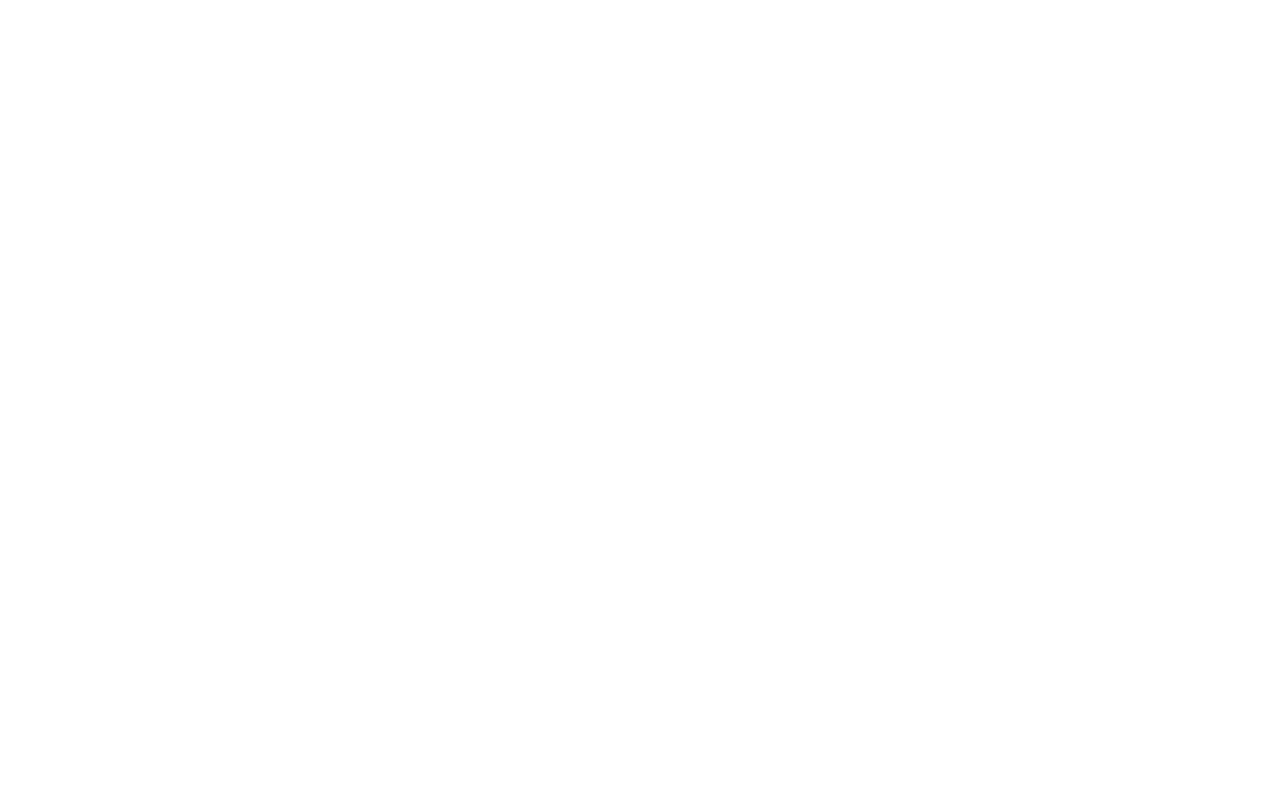
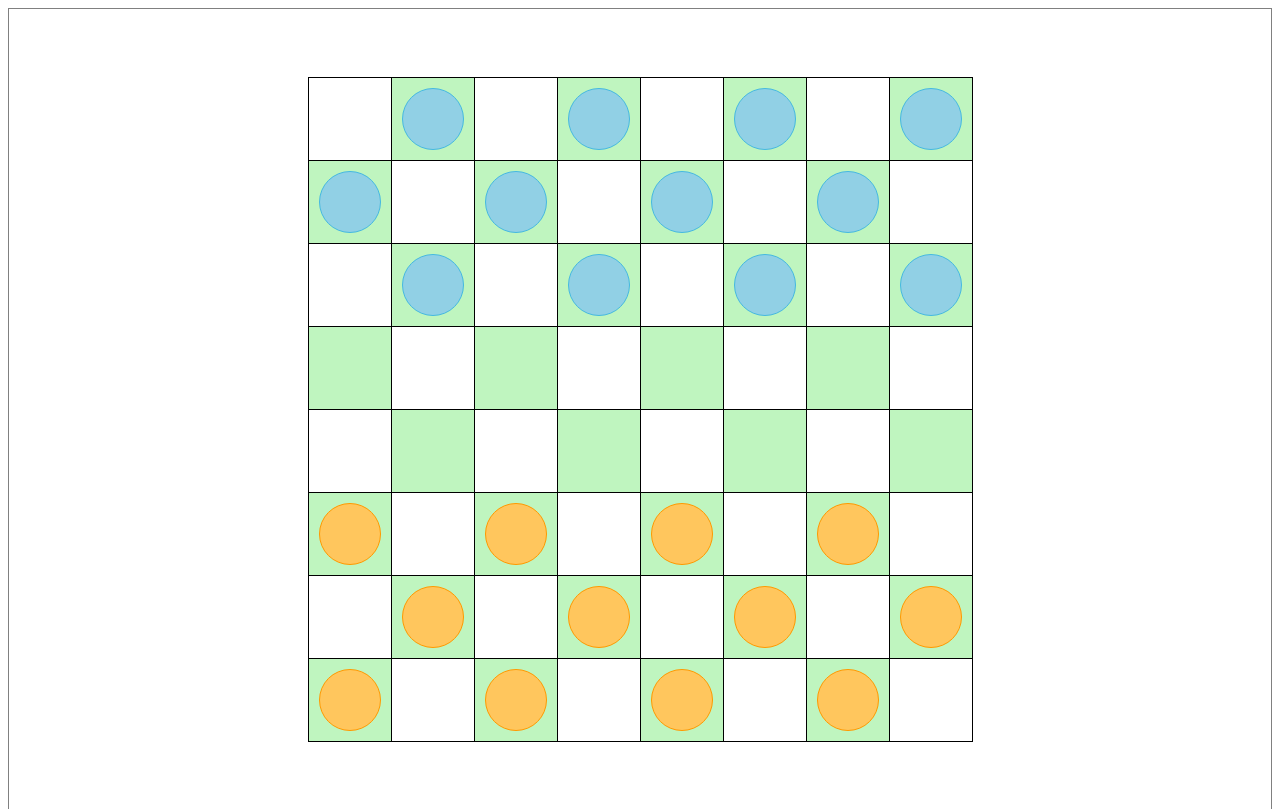
Before and after one commit to ana1231/checkers_app, a plain HTML site: page index.html in a window 1280 px wide. Shown: the top 809 px of the page. Drawn offline with Linux system fonts and the light colour scheme.

Commit message:
Board set up

```diff
--- a/css/style.css
+++ b/css/style.css
@@ -0,0 +1,88 @@
+body{
+
+    background-color: white;
+    /* max-width: 500px; */
+    display: flex;
+    flex-direction: column; /*"The main axis is defined by the flex-direction property, and the cross axis runs perpendicular to it." */
+                            /*https://developer.mozilla.org/en-US/docs/Web/CSS/CSS_flexible_box_layout/Basic_concepts_of_flexbox*/
+    align-items: center;    /*The align-items property will align the items on the cross axis. */
+                            /*https://developer.mozilla.org/en-US/docs/Web/CSS/CSS_flexible_box_layout/Basic_concepts_of_flexbox*/
+    justify-content: space-evenly;/*I want the abiltiy to modify my margins (justify-content - determines how things are distributed along the main axis) */
+    border: 1px solid gray; gray line between margin and padding
+    padding: 10px 10px 100px 10px;
+    min-height: 100vh;
+
+
+}
+    /* https://www.w3schools.com/css/css_table.asp */
+
+table{
+    border-collapse: collapse;
+}
+
+td{
+
+    border: 1px solid black;
+    /*Square*/
+        height: 80px;
+        width: 80px;
+    /* https://www.w3schools.com/css/css_table.asp */
+
+}
+
+/* Checkers Pattern on Board */
+/* https://www.w3schools.com/cssref/sel_nth-child.php */
+
+tr:nth-last-of-type(even) .cell:nth-of-type(even){
+    background-color: rgb(191, 245, 191);
+    cursor: pointer;
+  }
+
+  tr:nth-last-of-type(odd) .cell:nth-of-type(odd){
+    background-color: rgb(191, 245, 191);
+    cursor: pointer;
+  }
+
+#chip1p1, #chip2p1, #chip3p1, #chip4p1,
+#chip5p1, #chip6p1, #chip7p1, #chip8p1,
+#chip9p1, #chip10p1, #chip11p1, #chip12p1 {
+
+    margin:auto;
+    /* background: rgb(255, 0, 0, 0.7); */
+    background: rgb(145, 208, 229);
+    border-radius: 50%;
+    width: 60px;
+    height: 60px;
+    /* border: 1px solid red; */
+    border: 1px solid rgb(69, 185, 224);
+    cursor: pointer;
+
+}
+
+#chip1p2, #chip2p2, #chip3p2, #chip4p2,
+#chip5p2, #chip6p2, #chip7p2, #chip8p2,
+#chip9p2, #chip10p2, #chip11p2, #chip12p2 {
+
+    margin:auto;
+    background: rgb(255, 198, 93);
+    border-radius: 50%;
+    width: 60px;
+    height: 60px;
+    border: 1px solid rgb(255, 153, 0);
+    cursor: pointer;
+
+}
+
+
+/*
+
+  https://www.freecodecamp.org/news/css-shapes-explained-how-to-draw-a-circle-triangle-and-more-using-pure-css/
+
+  #circle {
+    background: lightblue;
+    border-radius: 50%;
+    width: 100px;
+    height: 100px;
+}
+
+*/
--- a/index.html
+++ b/index.html
@@ -9,5 +9,137 @@
 </head>
 <body>
 
+    <!-- https://medium.com/geekculture/important-difference-between-standard-html-tables-and-div-tables-b6b094ec2c79 -->
+
+    <table>
+        <tr>
+            <td class="cell" id="0"></td>
+            <td class="cell" id="1">
+                <div id="chip1p1"></div>
+            </td>
+            <td class="cell" id="2"></td>
+            <td class="cell" id="3">
+                <div id="chip2p1"></div>
+            </td>
+            <td class="cell" id="4"></td>
+            <td class="cell" id="5">
+                <div id="chip3p1"></div>
+            </td>
+            <td class="cell" id="6"></td>
+            <td class="cell" id="7">
+                <div id="chip4p1"></div>
+            </td>
+        </tr>
+        <tr>
+            <td class="cell" id="8">
+                <div id="chip5p1"></div>
+            </td>
+            <td class="cell" id="9"></td>
+            <td class="cell" id="10">
+                <div id="chip6p1"></div>
+            </td>
+            <td class="cell" id="11"></td>
+            <td class="cell" id="12">
+                <div id="chip7p1"></div>
+            </td>
+            <td class="cell" id="13"></td>
+            <td class="cell" id="14">
+                <div id="chip8p1"></div>
+            </td>
+            <td class="cell" id="15"></td>
+        </tr>
+        <tr>
+            <td class="cell" id="16"></td>
+            <td class="cell" id="17">
+                <div id="chip9p1"></div>
+            </td>
+            <td class="cell" id="18"></td>
+            <td class="cell" id="19">
+                <div id="chip10p1"></div>
+            </td>
+            <td class="cell" id="20"></td>
+            <td class="cell" id="21">
+                <div id="chip11p1"></div>
+            </td>
+            <td class="cell" id="22"></td>
+            <td class="cell" id="23">
+                <div id="chip12p1"></div>
+            </td>
+        </tr>
+        <tr>
+            <td class="cell" id="24"></td>
+            <td class="cell" id="25"></td>
+            <td class="cell" id="26"></td>
+            <td class="cell" id="27"></td>
+            <td class="cell" id="28"></td>
+            <td class="cell" id="29"></td>
+            <td class="cell" id="30"></td>
+            <td class="cell" id="31"></td>
+        </tr>
+        <tr>
+            <td class="cell" id="32"></td>
+            <td class="cell" id="33"></td>
+            <td class="cell" id="34"></td>
+            <td class="cell" id="35"></td>
+            <td class="cell" id="36"></td>
+            <td class="cell" id="37"></td>
+            <td class="cell" id="38"></td>
+            <td class="cell" id="39"></td>
+        </tr>
+        <tr>
+            <td class="cell" id="40">
+                <div id="chip1p2"></div>
+            </td>
+            <td class="cell" id="41"></td>
+            <td class="cell" id="42">
+                <div id="chip2p2"></div>
+            </td>
+            <td class="cell" id="43"></td>
+            <td class="cell" id="44">
+                <div id="chip3p2"></div>
+            </td>
+            <td class="cell" id="45"></td>
+            <td class="cell" id="46">
+                <div id="chip4p2"></div>
+            </td>
+            <td class="cell" id="47"></td>
+        </tr>
+        <tr>
+            <td class="cell" id="48"></td>
+            <td class="cell" id="49">
+                <div id="chip5p2"></div>
+            </td>
+            <td class="cell" id="50"></td>
+            <td class="cell" id="51">
+                <div id="chip6p2"></div>
+            </td>
+            <td class="cell" id="52"></td>
+            <td class="cell" id="53">
+                <div id="chip7p2"></div>
+            </td>
+            <td class="cell" id="54"></td>
+            <td class="cell" id="55">
+                <div id="chip8p2"></div>
+            </td>
+        </tr>
+        <tr>
+            <td class="cell" id="56">
+                <div id="chip9p2"></div>
+            </td>
+            <td class="cell" id="57"></td>
+            <td class="cell" id="58">
+                <div id="chip10p2"></div>
+            </td>
+            <td class="cell" id="59"></td>
+            <td class="cell" id="60">
+                <div id="chip11p2"></div>
+            </td>
+            <td class="cell" id="61"></td>
+            <td class="cell" id="62">
+                <div id="chip12p2"></div>
+            </td>
+            <td class="cell" id="63"></td>
+        </tr>
+    </table>
 </body>
 </html>
--- a/js/app.js
+++ b/js/app.js
@@ -0,0 +1,86 @@
+window.onload = (event) =>{
+
+
+/**************** */
+//SET UP//
+/**************** */
+
+const checkersBoard = [
+    [0,1,2,3,4,5,6,7],
+    [0,1,2,3,4,5,6,7],
+    [0,1,2,3,4,5,6,7],
+    [0,1,2,3,4,5,6,7],
+    [0,1,2,3,4,5,6,7],
+    [0,1,2,3,4,5,6,7],
+    [0,1,2,3,4,5,6,7],
+    [0,1,2,3,4,5,6,7],
+]
+
+/**************** */
+/**************** */
+
+const chips =[]
+
+for(i=1;i<13;i++){
+    chips.push(i)
+}
+
+/**************** */
+/**************** */
+
+
+class Player {
+
+    constructor(playerNumber){
+        this.chipSet = {}
+        this.playerNumber = playerNumber
+    }
+
+    setUpChipAttributes(){
+        for(i=0;i<chips.length; i++){
+
+            const chipString = `chip${chips[i]}p${this.playerNumber}`
+            const chipLocation = document.getElementById(chipString)
+
+
+            this.chipSet[`${chips[i]}`] = {
+                    "taken":false,
+                    "king":false,
+                    "chipID":chipString,
+                    "location":chipLocation
+                }
+        }
+
+    }
+
+
+}
+
+
+/**************** */
+/**************** */
+
+
+
+
+
+
+
+
+const player1 = new Player(1)
+player1.setUpChipAttributes()
+
+console.log(player1)
+
+
+const player2 = new Player(2)
+player2.setUpChipAttributes()
+
+console.log(player2)
+
+
+
+//    console.log(document.getElementById('chip2p2'))
+//     document.getElementById('programming').addEventListener('click', ()=>{runJoke(apiUrl.programming)})
+
+}
```
